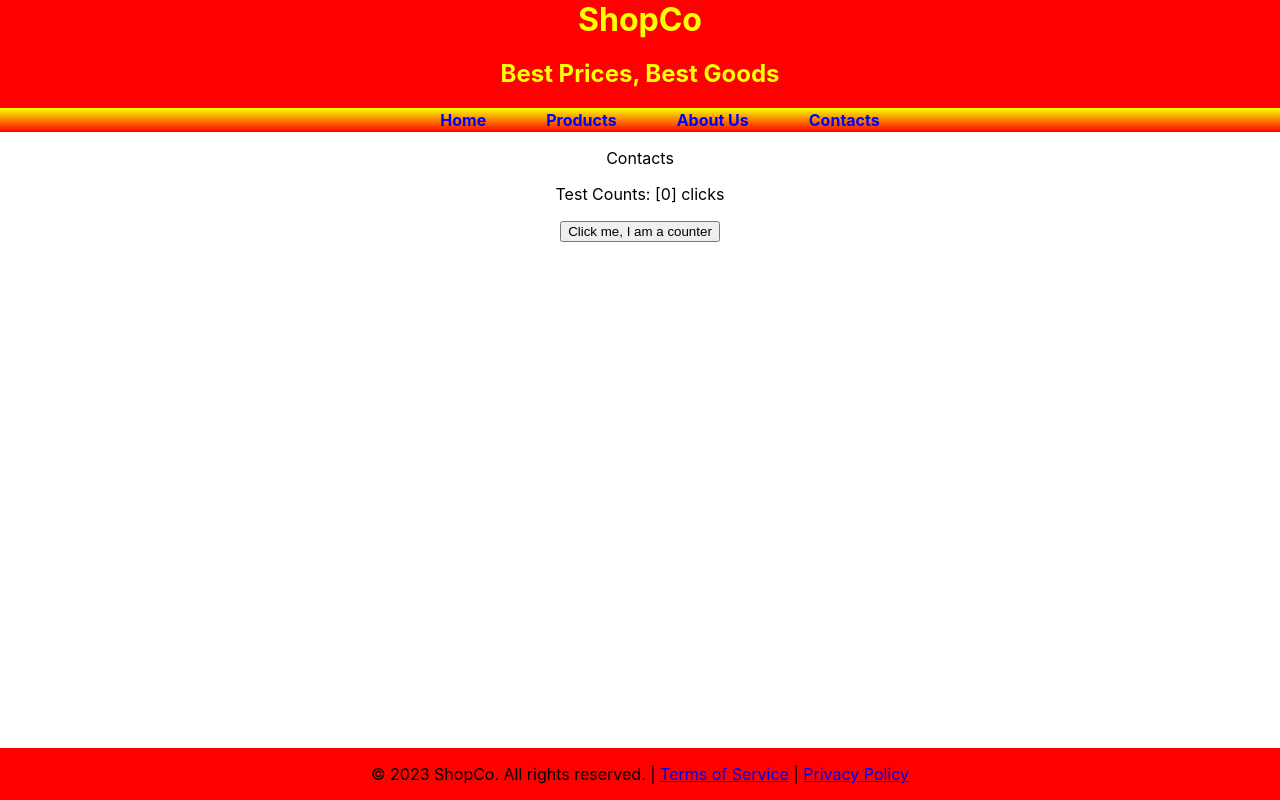
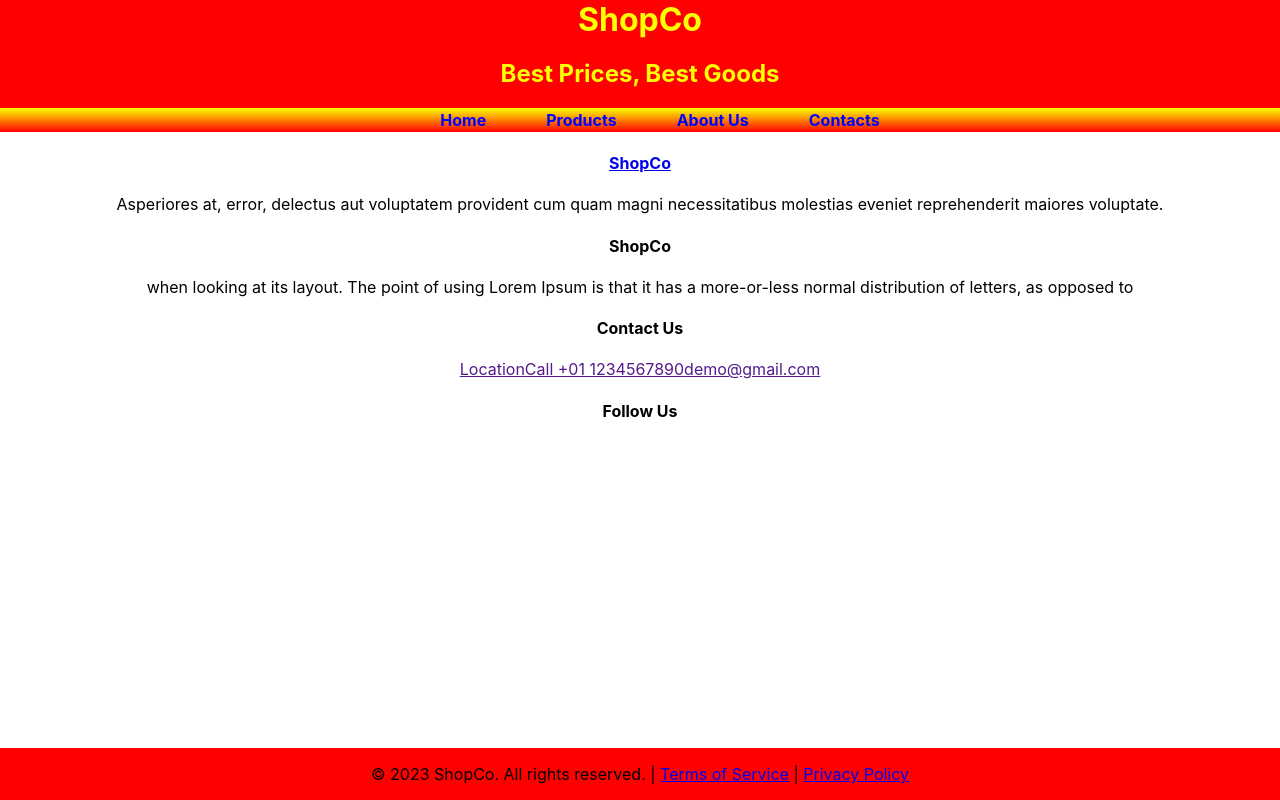
Before and after one commit to KikoXtreme/ShopCo, a React (Create React App) app: page /contacts in a window 1280 px wide. Built offline with nearby package versions, Linux system fonts and the light colour scheme.

Commit message:
map id update, about us added

```diff
--- a/src/components/Main/About/About.js
+++ b/src/components/Main/About/About.js
@@ -2,16 +2,41 @@ import "./about.css";
 
 export const About = () => {
     return (
-
-        <div className="about-page">
-            <img src="/assets/blaze.jpg" alt="Blaze Pic" />
-            <p>
-                <span>Blaze and the Monster Machines</span> is a computer-animated interactive children's TV series that revolves
-                around Blaze, a monster truck, and his driver, AJ, as they have adventures in Axle City and learn about various
-                science, technology, engineering, and mathematics concepts which help them on their way. Joining them is the human
-                mechanic Gabby and their monster truck friends Stripes, Starla, Darington, Watts and Zeg as well as their rival
-                Crusher and his sidekick Pickle.
-            </p>
-        </div>
+        // <div className="about-page">
+        //     <img src="/assets/blaze.jpg" alt="Blaze Pic" />
+        //     <p>
+        //         <span>Blaze and the Monster Machines</span> is a computer-animated interactive children's TV series that revolves
+        //         around Blaze, a monster truck, and his driver, AJ, as they have adventures in Axle City and learn about various
+        //         science, technology, engineering, and mathematics concepts which help them on their way. Joining them is the human
+        //         mechanic Gabby and their monster truck friends Stripes, Starla, Darington, Watts and Zeg as well as their rival
+        //         Crusher and his sidekick Pickle.
+        //     </p>
+        // </div>
+        <section class="about_section layout_padding ">
+            <div class="container">
+                <div class="row">
+                    <div class="col-md-6">
+                        <div class="img-box">
+                            <img src="/assets/blazePic.jpg" alt="" />
+                        </div>
+                    </div>
+                    <div class="col-md-6">
+                        <div class="detail-box">
+                            <div class="heading_container">
+                                <h2>
+                                    About Us
+                                </h2>
+                            </div>
+                            <p>
+                                Lorem ipsum dolor sit amet consectetur adipisicing elit. Corrupti dolorem eum consequuntur ipsam repellat dolor soluta aliquid laborum, eius odit consectetur vel quasi in quidem, eveniet ab est corporis tempore.
+                            </p>
+                            <a href="">
+                                Read More
+                            </a>
+                        </div>
+                    </div>
+                </div>
+            </div>
+        </section>
     );
 }
--- a/src/components/Main/Contacts/Contacts.js
+++ b/src/components/Main/Contacts/Contacts.js
@@ -1,22 +1,78 @@
-import { useEffect, useState } from 'react';
-
 export const Contacts = () => {
-    const [count, setCount] = useState(0);
-
-    const clickHandler = () => {
-        setCount(count => count + 1);
-    }
-
-    useEffect(() => {
-        document.title = count >= 10 ? `This is: ${count} test clicks` : 'Blaze Fan Page'
-    }, [count]);
-
     return (
-        <div>
-            <p>Contacts</p>
-            <p>Test Counts: [{count}] clicks</p>
-            {/* <button onClick={() => setCount(count + 1)}>Click me, I am a counter</button> */}
-            <button onClick={clickHandler}>Click me, I am a counter</button>
-        </div>
+        <section class="info_section innerpage_info_section">
+            <div class="container">
+                <div class="row info_main_row">
+                    <div class="col-md-6 col-lg-3">
+                        <div class="info_insta">
+                            <h4>
+                                <a href="/" class="navbar-brand m-0 p-0">
+                                    <span>
+                                        ShopCo
+                                    </span>
+                                </a>
+                            </h4>
+                            <p class="mb-0">
+                                Asperiores at, error, delectus aut voluptatem provident cum quam magni necessitatibus molestias eveniet reprehenderit maiores voluptate.
+                            </p>
+                        </div>
+                    </div>
+                    <div class="col-md-6 col-lg-3">
+                        <div class="info_detail">
+                            <h4>
+                            ShopCo
+                            </h4>
+                            <p class="mb-0">
+                                when looking at its layout. The point of using Lorem Ipsum is that it has a more-or-less normal distribution of letters, as opposed to
+                            </p>
+                        </div>
+                    </div>
+                    <div class="col-md-6 col-lg-3">
+                        <h4>
+                            Contact Us
+                        </h4>
+                        <div class="info_contact">
+                            <a href="">
+                                <i class="fa fa-map-marker" aria-hidden="true"></i>
+                                <span>
+                                    Location
+                                </span>
+                            </a>
+                            <a href="">
+                                <i class="fa fa-phone" aria-hidden="true"></i>
+                                <span>
+                                    Call +01 1234567890
+                                </span>
+                            </a>
+                            <a href="">
+                                <i class="fa fa-envelope"></i>
+                                <span>
+                                    demo@gmail.com
+                                </span>
+                            </a>
+                        </div>
+                    </div>
+                    <div class="col-md-6 col-lg-3">
+                        <h4>
+                            Follow Us
+                        </h4>
+                        <div class="social_box">
+                            <a href="">
+                                <i class="fa fa-facebook" aria-hidden="true"></i>
+                            </a>
+                            <a href="">
+                                <i class="fa fa-twitter" aria-hidden="true"></i>
+                            </a>
+                            <a href="">
+                                <i class="fa fa-linkedin" aria-hidden="true"></i>
+                            </a>
+                            <a href="">
+                                <i class="fa fa-instagram" aria-hidden="true"></i>
+                            </a>
+                        </div>
+                    </div>
+                </div>
+            </div>
+        </section>
     );
 }
--- a/src/components/Main/Products/ProductsList/ProductsList.js
+++ b/src/components/Main/Products/ProductsList/ProductsList.js
@@ -21,8 +21,8 @@ export const ProductsList = () => {
         <div style={{ display: 'flex', flexDirection: 'column', flex: '85' }}>
             <Sorting />
             <div style={{ flex: '1', display: 'flex', flexWrap: 'wrap' }}>
-                {allData.map((product, index) => (
-                    <ProductsItem key={index} product={product} />
+                {allData.map((product) => (
+                    <ProductsItem key={product.id} product={product} />
                 ))}
             </div>
         </div>
```
